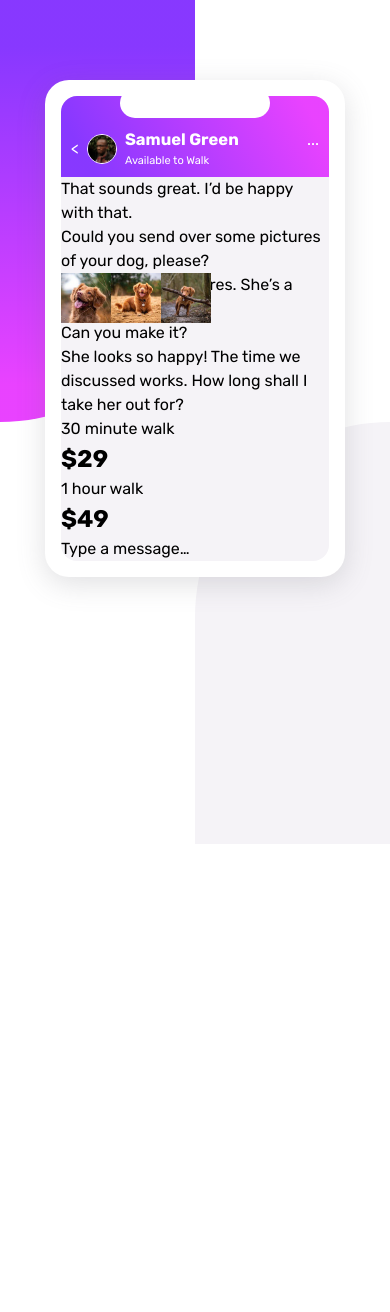
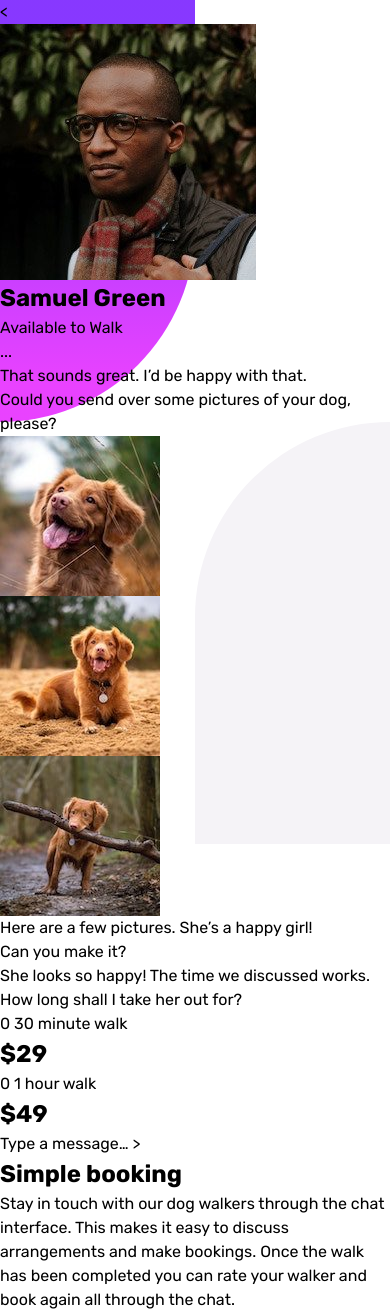
Before and after one commit to alberthgrande/chat-app-css-illustration, a plain HTML site: page index.html in a window 390 px wide. Before the commit the page ends 844 px from the top, so only its background shows below. Drawn offline with Linux system fonts and the light colour scheme.

Commit message:
Redesigning Mobile Style

```diff
--- a/css/style.css
+++ b/css/style.css
@@ -56,78 +56,9 @@ body {
   z-index: -1;
 }
 
-main {
-  display: grid;
-  place-content: center;
-}
-
-.mobile__container {
-  background-color: var(--clr-secondary-White);
-  padding: 1rem;
-  max-width: 300px;
-  margin-top: 5rem;
-  box-shadow: rgba(100, 100, 111, 0.2) 0px 7px 29px 0px;
-  border-radius: 1.5rem;
-}
-.app__container {
-  background-color: var(--clr-secondary-Light-Grayish-Violet);
-  position: relative;
-  border-radius: 1rem;
-  overflow: hidden;
-}
-
-/* app__header */
-.app__header {
-  background: linear-gradient(
-    60deg,
-    var(--clr-gradients-Light-Violet) 11.2%,
-    var(--clr-gradients-Light-Magenta) 91.1%
-  );
-  position: relative;
-}
-.app__header-white {
-  position: absolute;
-  left: 3.7rem;
-  top: -0.5rem;
-  height: 30px;
-  width: 150px;
-  border-radius: 1rem;
-  background-color: var(--clr-secondary-White);
-}
-.app__header-flex,
-.app__header-user {
-  display: flex;
-}
-.app__header-flex {
-  justify-content: space-between;
-  color: var(--clr-secondary-White);
-  padding: 2rem 10px 0.5rem 10px;
-}
-.app__header-user {
-  align-items: center;
-  gap: 0.5rem;
-}
-.app__header-user img {
-  height: 30px;
-  width: 30px;
-  border-radius: 50%;
-  border: 1px solid var(--clr-secondary-White);
-}
-.app__user-info {
-  font-size: 11px;
-}
-
-/* dog chat image */
-.chat__image {
-  display: flex;
-  position: absolute;
-  height: 50px;
-  width: 50px;
-}
-
 /* footer */
 .attribution {
-  font-size: 11px;
+  font-size: 0.688rem;
   text-align: center;
 }
 .attribution a {
--- a/index.html
+++ b/index.html
@@ -47,47 +47,84 @@
             </div>
           </div>
 
-          <div>That sounds great. I’d be happy with that.</div>
+          <div class="app__message-right">
+            <div class="app__chat-right">
+              <div class="app__chat-text chat__message">
+                That sounds great. I’d be happy with that.
+              </div>
+              <div class="app__chat-text chat__message">
+                Could you send over some pictures of your dog, please?
+              </div>
+            </div>
+          </div>
 
-          <div>Could you send over some pictures of your dog, please?</div>
-
-          <div>
-            <div class="chat__image">
+          <div class="app__message-left">
+            <div class="app__chat-image">
               <img src="./images/dog-image-1.jpg" alt="" />
               <img src="./images/dog-image-2.jpg" alt="" />
               <img src="./images/dog-image-3.jpg" alt="" />
             </div>
-            <div>Here are a few pictures. She’s a happy girl!</div>
-
-            <div>Can you make it?</div>
+            <div class="app__chat-left">
+              <div class="app__chat-text chat__message">
+                Here are a few pictures. She’s a happy girl!
+              </div>
+              <div class="app__chat-text chat__message">Can you make it?</div>
+            </div>
           </div>
 
-          <div>
-            She looks so happy! The time we discussed works. How long shall I
-            take her out for?
+          <div class="app__message-right">
+            <div class="app__chat-right">
+              <div class="app__chat-text chat__message">
+                She looks so happy! The time we discussed works. How long shall
+                I take her out for?
+              </div>
+            </div>
           </div>
 
+          <div class="app__message-right">
+            <div class="app__chat-right">
+              <div class="app__chat-right--flex">
                 <div>
-            <p>30 minute walk</p>
+                  <p class="app__sent-time--price">
+                    <span>0</span>
+                    30 minute walk
+                  </p>
+                </div>
                 <h2>$29</h2>
               </div>
+            </div>
 
+            <div class="app__chat-right">
+              <div class="app__chat-right--flex">
                 <div>
-            <p>1 hour walk</p>
+                  <p class="app__sent-time--price">
+                    <span>0</span>
+                    1 hour walk
+                  </p>
+                </div>
                 <h2>$49</h2>
               </div>
-
-          <div>Type a message…</div>
+            </div>
           </div>
 
-        <!-- <h1>Simple booking</h1>
+          <div class="app__message-textbox">
+            <span class="app__message-text">Type a message…</span>
+            <span class="app__sent-message">></span>
+          </div>
+        </div>
+      </section>
+
+      <section>
+        <div>
+          <h1>Simple booking</h1>
 
           <p>
             Stay in touch with our dog walkers through the chat interface. This
-          makes it easy to discuss arrangements and make bookings. Once the walk
-          has been completed you can rate your walker and book again all through
-          the chat.
-        </p> -->
+            makes it easy to discuss arrangements and make bookings. Once the
+            walk has been completed you can rate your walker and book again all
+            through the chat.
+          </p>
+        </div>
       </section>
     </main>
 
```
Lines whose indentation alone changed are shown as unchanged.
